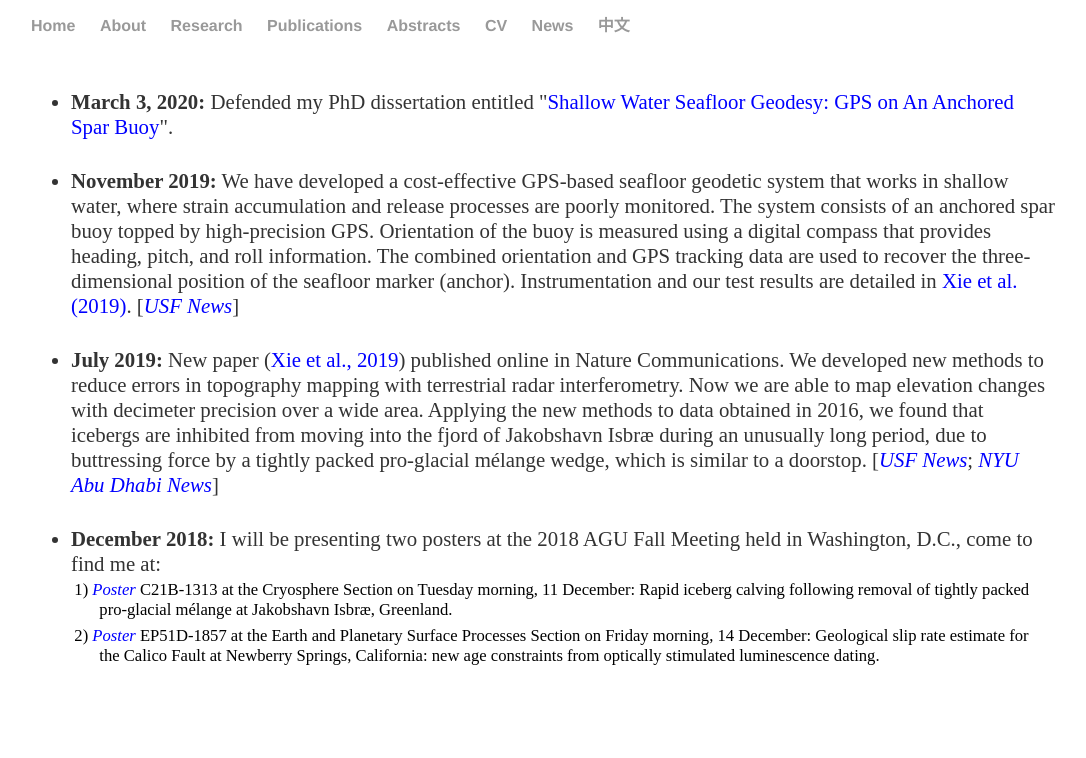
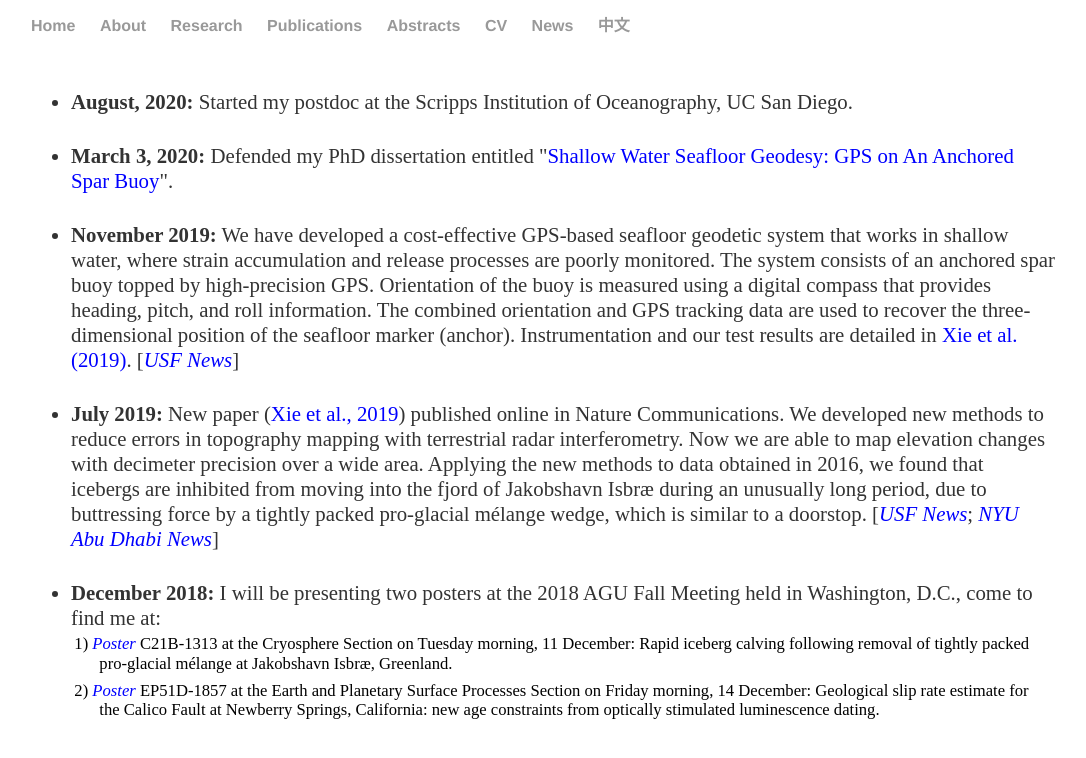
Before and after one commit to suruixie/suruixie.github.io, a Jekyll site: the page built from news/index.html, in a window 1280 px wide. Shown: the top 758 px of the page, without its empty margins (97-1183 px from the left). Built offline with Jekyll 4.4.1, drawn with Linux system fonts in a browser that asks for light colours.

Commit message:
Update index.html

```diff
--- a/news/index.html
+++ b/news/index.html
@@ -5,6 +5,9 @@ title: Surui's updates
 <div class="news">
 	<br style="line-height:1.5em">
 	<ul class="news_list">
+	<li style="line-height:120%; font-size:1.0em;"><strong>August, 2020:</strong> Started my postdoc at the Scripps Institution of Oceanography, UC San Diego.
+		</p>
+	        <br style="line-height:1.5em">
 	<li style="line-height:120%; font-size:1.0em;"><strong>March 3, 2020:</strong> Defended my PhD dissertation entitled "<a href="https://search.proquest.com/docview/2390173379?pq-origsite=gscholar" style="color:#0000FF;">Shallow Water Seafloor Geodesy: GPS on An Anchored Spar Buoy</a>".
 		</p>
 	        <br style="line-height:1.5em">
```
